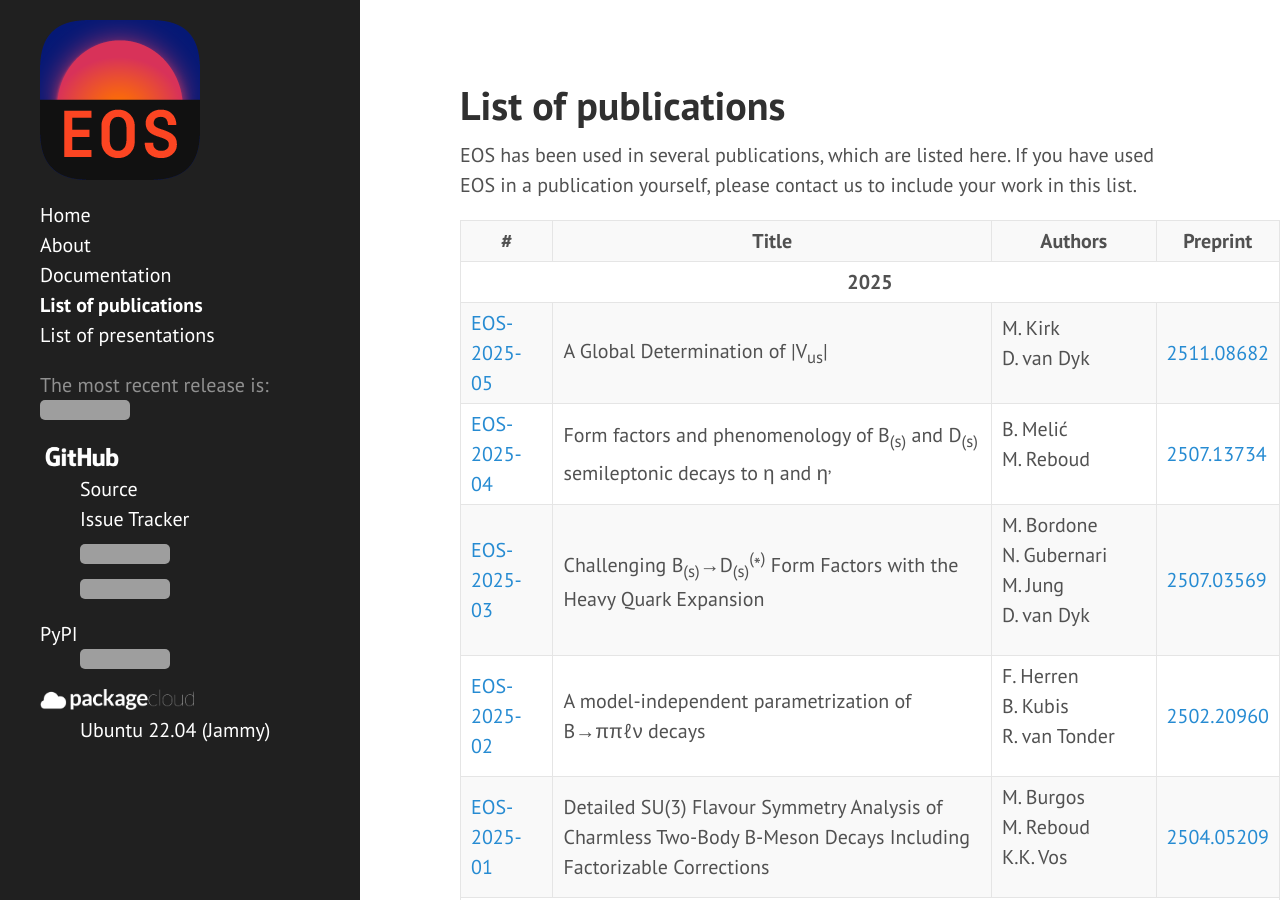
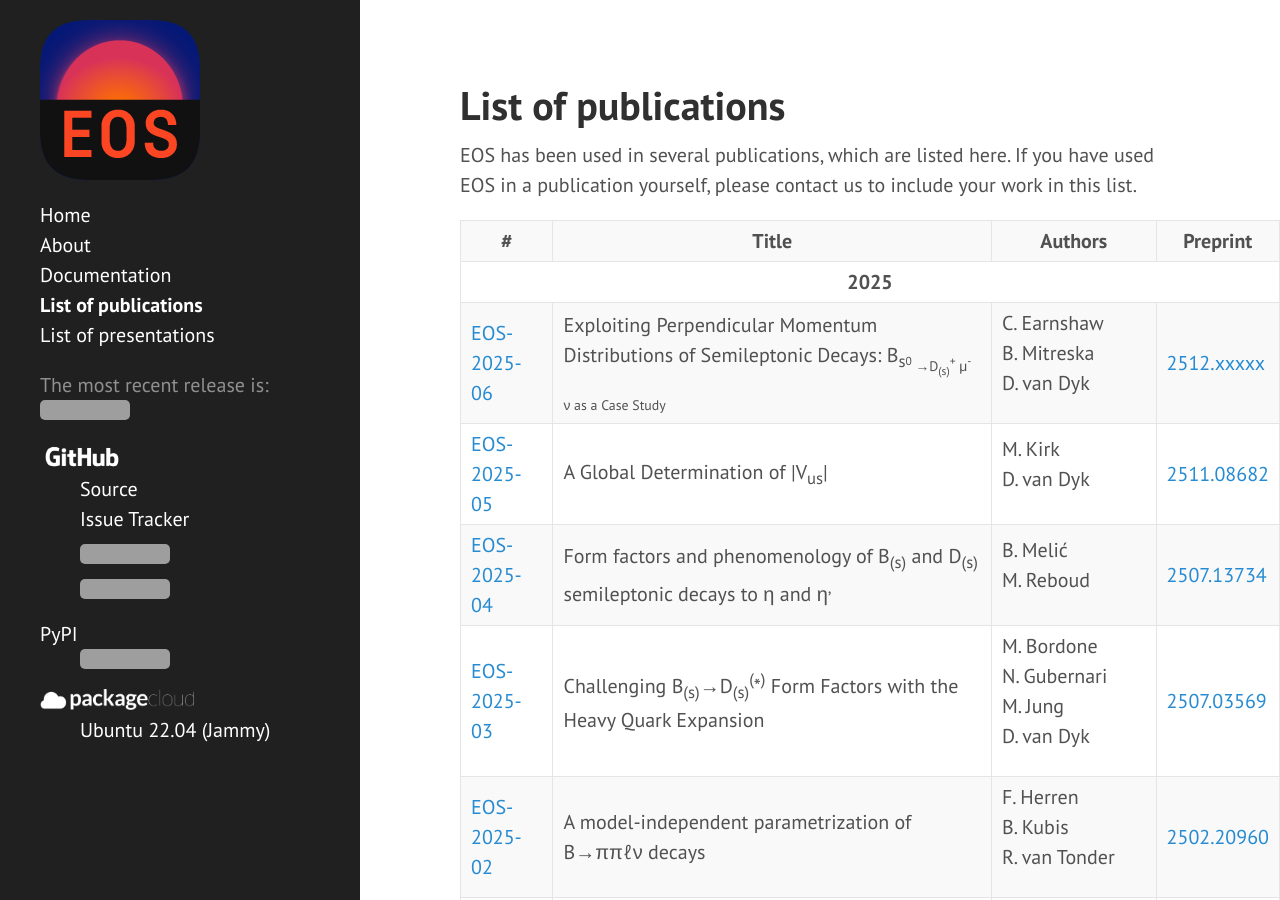
Before and after one commit to eos/eos.github.io, a Jekyll site: the page built from publications.html, in a window 1280 px wide and 900 px high. Built offline with Jekyll 4.4.1, drawn with Linux system fonts in a browser that asks for light colours; grey boxes are pictures that could not be loaded.

Commit message:
Add EOS-2025-06

```diff
--- a/_data/publications.yml
+++ b/_data/publications.yml
@@ -1,5 +1,9 @@
 - year: '2025'
   items:
+      - id:      '06'
+        title:   'Exploiting Perpendicular Momentum Distributions of Semileptonic Decays: B<sub>s<sub><sup>0</sup> &rarr;D<sub>(s)</sub><sup>+</sup> &mu;<sup>-</sup> &nu; as a Case Study'
+        authors: [C.&nbsp;Earnshaw, B.&nbsp;Mitreska, D.&nbsp;van&nbsp;Dyk]
+        arxiv:   '2512.xxxxx'
       - id:      '05'
         title:   'A Global Determination of |V<sub>us</sub>|'
         authors: [M.&nbsp;Kirk, D.&nbsp;van&nbsp;Dyk]
```
